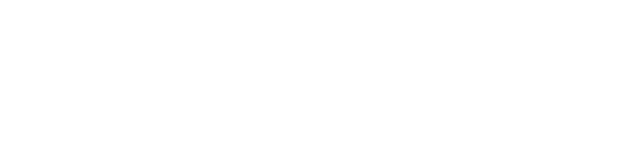
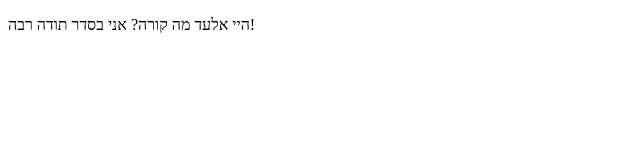
Before and after one commit to EladJMaor/Genie, a plain HTML site: page Main.html in a window 1280 px wide. Shown: the whole page, without its empty margins (0-640 px from the left). Drawn offline with Linux system fonts and the light colour scheme.

Commit message:
add a <p>

```diff
--- a/Main.html
+++ b/Main.html
@@ -5,6 +5,10 @@
 </head>
 
 <body>
+	<p>
+	היי אלעד מה קורה?
+	אני בסדר תודה רבה!
+	<p>
     <div>
     </div>
 </body>
```
